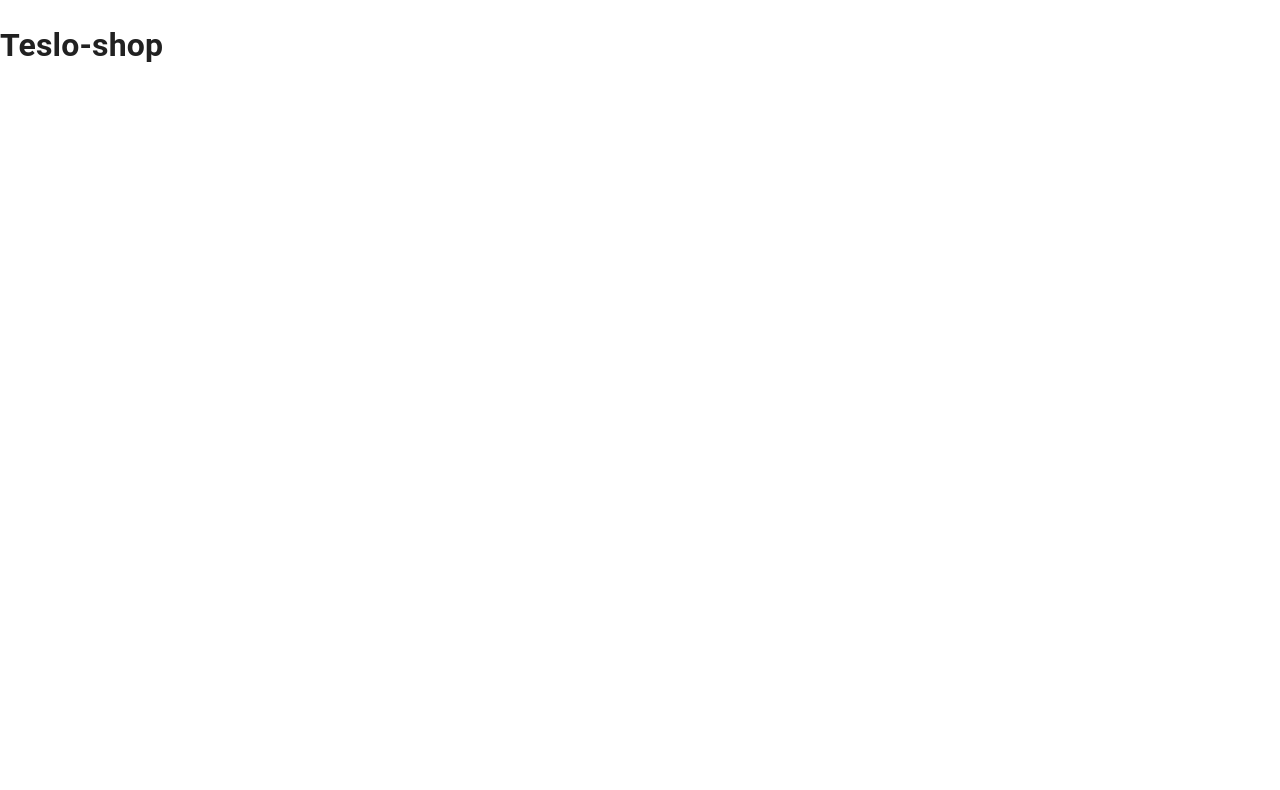
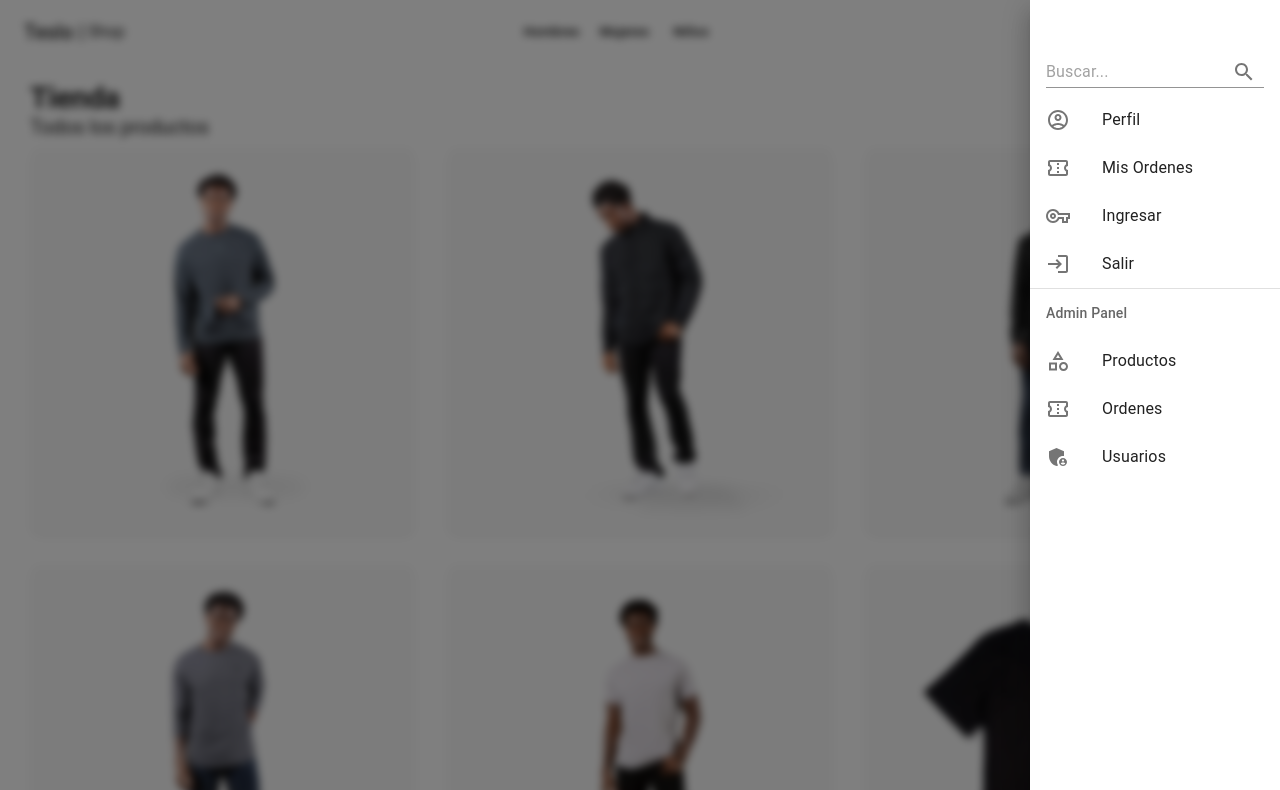
Before and after one commit to Z4nerys/teslo-shop-nexjts, a Next.js app: page / in a window 1280 px wide. Shown: the top 790 px of the page. Built offline with nearby package versions, Linux system fonts and the light colour scheme.

Commit message:
avances en el diseño

```diff
--- /dev/null
+++ b/components/layouts/ShopLayout.tsx
@@ -0,0 +1,47 @@
+import Head from "next/head"
+import { FC, ReactNode } from "react"
+import { Navbar, SideMenu } from "../ui"
+
+interface Props {
+    title: string,
+    pageDescription: string,
+    imageFullUrl?: string,
+    children: ReactNode
+}
+
+export const ShopLayout: FC<Props> = ({ children, title, pageDescription, imageFullUrl }) => {
+    return (
+        <>
+            <Head>
+                <title>{title}</title>
+                <meta name="description" content={ pageDescription }/>
+
+                <meta name="og:title" content={ title }/>
+                <meta name="og:description" content={ pageDescription }/>
+
+                {
+                    imageFullUrl && (
+                        <meta name="og:image" content={ imageFullUrl }/>
+
+                    )
+                }
+
+            </Head>
+            <nav>
+                <Navbar/>
+            </nav>
+            <SideMenu/>
+            <main style={{
+                margin: '80px auto',
+                maxWidth: '1440px',
+                padding: '0px 30px'
+            }}>
+                {children}
+            </main >
+
+            <footer>
+                {/**TODO: mi custom footer */}
+            </footer>
+        </>
+    )
+}
--- /dev/null
+++ b/components/layouts/index.ts
@@ -0,0 +1 @@
+export * from './ShopLayout'
--- /dev/null
+++ b/components/ui/Navbar.tsx
@@ -0,0 +1,60 @@
+import NextLink from 'next/link'
+import { Badge ,AppBar, Link, Toolbar, Typography, Box, Button, IconButton } from "@mui/material"
+import { SearchOutlined, ShoppingCartOutlined } from '@mui/icons-material'
+
+
+export const Navbar = () => {
+  return (
+    <AppBar>
+        <Toolbar>
+            <NextLink href='/' passHref legacyBehavior>
+                <Link display='flex' alignItems='center'>
+                    <Typography variant='h6'>Teslo |</Typography>
+                    <Typography sx={{ml:0.5}}>Shop</Typography>
+                </Link>
+            </NextLink>
+
+            <Box flex={1}/>
+
+            <Box sx={{ display: { xs: 'none', sm: 'block'} }}>
+                <NextLink href='/category/men' passHref legacyBehavior>
+                    <Link>
+                        <Button>Hombres</Button>
+                    </Link>
+                </NextLink>
+                <NextLink href='/category/women' passHref legacyBehavior >
+                    <Link>
+                        <Button>Mujeres</Button>
+                    </Link>
+                </NextLink>
+                <NextLink href='/category/kid' passHref legacyBehavior>
+                    <Link>
+                        <Button>Niños</Button>
+                    </Link>
+                </NextLink>
+            </Box>
+
+            <Box flex={1}/>
+
+            <IconButton>
+                <SearchOutlined/>
+            </IconButton>
+
+            <NextLink href='/cart' passHref legacyBehavior>
+                <Link>
+                    <IconButton>
+                        <Badge badgeContent={2} color='secondary'>
+                            <ShoppingCartOutlined/>
+                        </Badge>
+                    </IconButton>
+                </Link>
+            </NextLink>
+
+            <Button>
+                Menú
+            </Button>
+
+        </Toolbar>
+    </AppBar>
+  )
+}
--- /dev/null
+++ b/components/ui/SideMenu.tsx
@@ -0,0 +1,109 @@
+import { Box, Divider, Drawer, IconButton, Input, InputAdornment, List, ListItem, ListItemIcon, ListItemText, ListSubheader, ListItemButton } from "@mui/material"
+import { AccountCircleOutlined, AdminPanelSettings, CategoryOutlined, ConfirmationNumberOutlined, EscalatorWarningOutlined, FemaleOutlined, LoginOutlined, MaleOutlined, SearchOutlined, VpnKeyOutlined } from "@mui/icons-material"
+
+
+export const SideMenu = () => {
+    return (
+        <Drawer
+            open={ true }
+            anchor='right'
+            sx={{ backdropFilter: 'blur(4px)', transition: 'all 0.5s ease-out' }}
+        >
+            <Box sx={{ width: 250, paddingTop: 5 }}>
+                <List>
+                    <ListItem>
+                        <Input
+                            type='text'
+                            placeholder="Buscar..."
+                            endAdornment={
+                                <InputAdornment position="end">
+                                    <IconButton
+                                        aria-label="toggle password visibility"
+                                    >
+                                        <SearchOutlined />
+                                    </IconButton>
+                                </InputAdornment>
+                            }
+                        />
+                    </ListItem>
+
+                    <ListItemButton>
+                        <ListItemIcon>
+                            <AccountCircleOutlined />
+                        </ListItemIcon>
+                        <ListItemText primary={'Perfil'} />
+                    </ListItemButton>
+
+                    <ListItemButton>
+                        <ListItemIcon>
+                            <ConfirmationNumberOutlined />
+                        </ListItemIcon>
+                        <ListItemText primary={'Mis Ordenes'} />
+                    </ListItemButton>
+
+
+                    <ListItemButton sx={{ display: { xs: '', sm: 'none' } }}>
+                        <ListItemIcon>
+                            <MaleOutlined />
+                        </ListItemIcon>
+                        <ListItemText primary={'Hombres'} />
+                    </ListItemButton>
+
+                    <ListItemButton sx={{ display: { xs: '', sm: 'none' } }}>
+                        <ListItemIcon>
+                            <FemaleOutlined />
+                        </ListItemIcon>
+                        <ListItemText primary={'Mujeres'} />
+                    </ListItemButton>
+
+                    <ListItemButton sx={{ display: { xs: '', sm: 'none' } }}>
+                        <ListItemIcon>
+                            <EscalatorWarningOutlined />
+                        </ListItemIcon>
+                        <ListItemText primary={'Niños'} />
+                    </ListItemButton>
+
+
+                    <ListItemButton>
+                        <ListItemIcon>
+                            <VpnKeyOutlined />
+                        </ListItemIcon>
+                        <ListItemText primary={'Ingresar'} />
+                    </ListItemButton>
+
+                    <ListItemButton>
+                        <ListItemIcon>
+                            <LoginOutlined />
+                        </ListItemIcon>
+                        <ListItemText primary={'Salir'} />
+                    </ListItemButton>
+
+
+                    {/* Admin */}
+                    <Divider />
+                    <ListSubheader>Admin Panel</ListSubheader>
+
+                    <ListItemButton>
+                        <ListItemIcon>
+                            <CategoryOutlined />
+                        </ListItemIcon>
+                        <ListItemText primary={'Productos'} />
+                    </ListItemButton>
+                    <ListItemButton>
+                        <ListItemIcon>
+                            <ConfirmationNumberOutlined />
+                        </ListItemIcon>
+                        <ListItemText primary={'Ordenes'} />
+                    </ListItemButton>
+
+                    <ListItemButton>
+                        <ListItemIcon>
+                            <AdminPanelSettings />
+                        </ListItemIcon>
+                        <ListItemText primary={'Usuarios'} />
+                    </ListItemButton>
+                </List>
+            </Box>
+        </Drawer>
+    )
+}
--- /dev/null
+++ b/components/ui/index.ts
@@ -0,0 +1,2 @@
+export * from './Navbar'
+export * from './SideMenu'
--- a/pages/index.tsx
+++ b/pages/index.tsx
@@ -1,8 +1,34 @@
 import { NextPage } from 'next'
+import { Typography, Grid, Card, CardActionArea, CardMedia } from '@mui/material'
+
+import { ShopLayout } from '@/components/layouts'
+import { initialData } from '@/database/products'
 
 const Home: NextPage = () => {
   return (
-    <h1>Teslo-shop</h1>
+    <ShopLayout title={'Teslo-shop - Home'} pageDescription={'Encuentra los mejores productos de Teslo aquí'}>
+      <Typography variant='h1' component='h1'>Tienda</Typography>
+      <Typography variant='h2' sx={{ mb: 1 }}>Todos los productos</Typography>
+
+      <Grid container spacing={4}>
+        {
+          initialData.products.map(product => (
+            <Grid item xs={6} sm={4} key={product.slug}>
+              <Card>
+                <CardActionArea>
+                  <CardMedia
+                    component='img'
+                    image={`products/${product.images[0]}`}
+                    alt={product.title}
+                  />
+                </CardActionArea>
+              </Card>
+            </Grid>
+          ))
+        }
+      </Grid>
+
+    </ShopLayout>
   )
 }
 
--- a/themes/light-theme.ts
+++ b/themes/light-theme.ts
@@ -30,7 +30,6 @@
         },
       }
     },
-
     MuiTypography: {
       styleOverrides: {
         h1: {
@@ -47,8 +46,6 @@
         }
       }
     },
-
-
     MuiButton: {
       defaultProps: {
         variant: 'contained',
@@ -57,18 +54,18 @@
       },
       styleOverrides: {
         root: {
+          backgroundColor: 'white',
+          color: 'black',
           textTransform: 'none',
           boxShadow: 'none',
           borderRadius: 10,
           ":hover": {
-            backgroundColor: 'rgba(0,0,0,0.05)',
+            backgroundColor: 'rgba(0,0,0,0.1)',
             transition: 'all 0.3s ease-in-out'
           }
         }
       }
     },
-
-
     MuiCard: {
       defaultProps: {
         elevation: 0
@@ -80,6 +77,5 @@
         }
       }
     }
-
   }
 });
```
Also changed, not shown: pages/404.tsx (added, +21 -0 lines).
